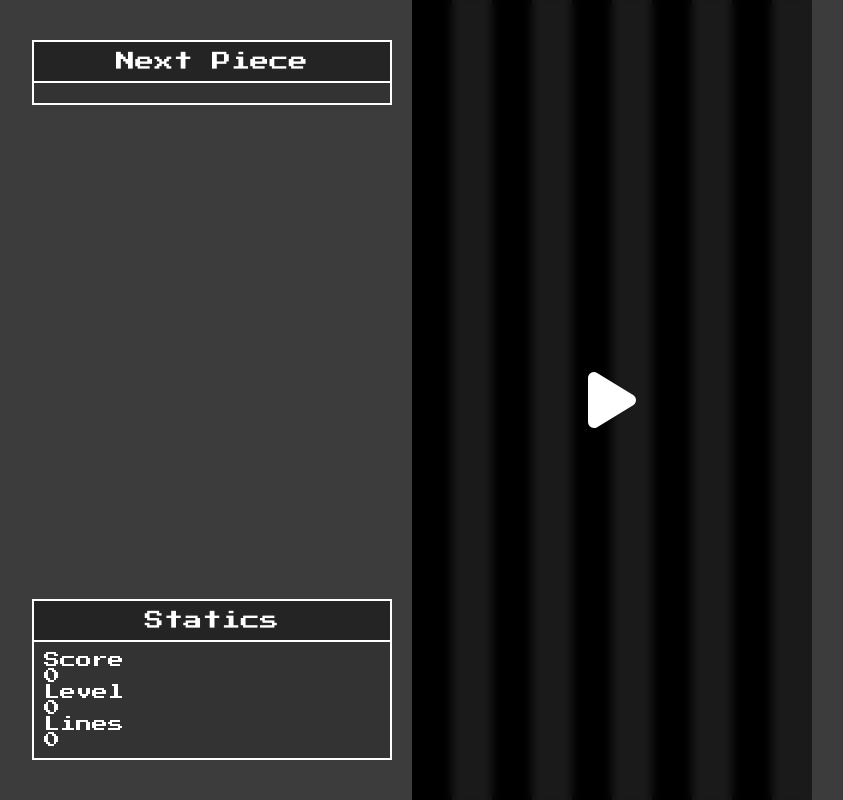
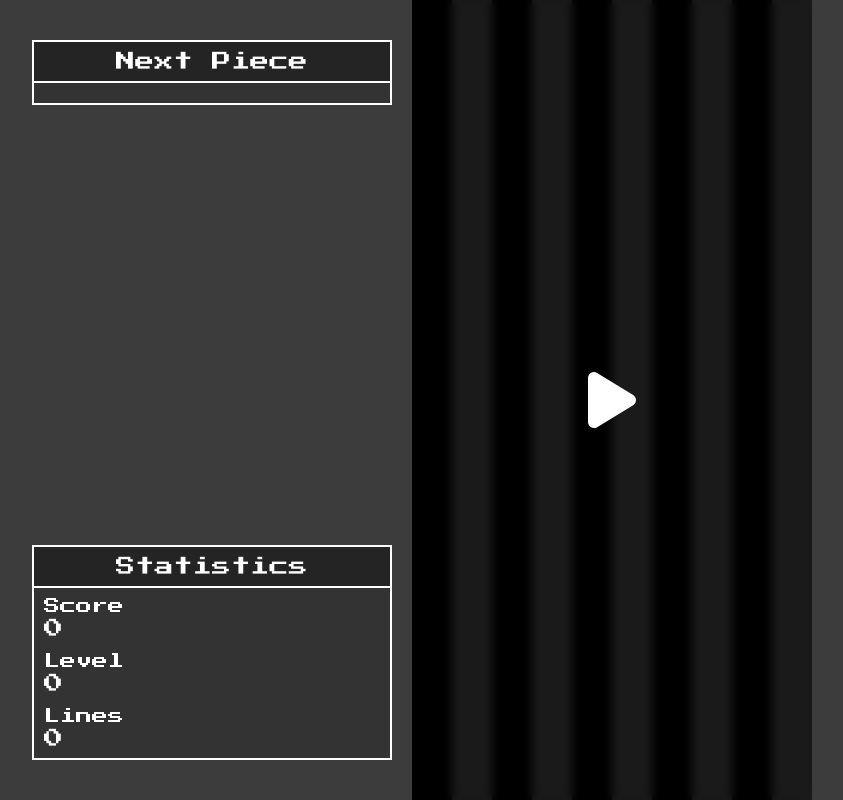
Before and after one commit to Giuseppe-Compagnone/tetris, a Next.js app: page / in a window 1280 px wide. Shown: the whole page, without its empty margins (28-871 px from the left). Built offline with nearby package versions, Linux system fonts and the light colour scheme.

Commit message:
Enhance styling for Statistics section; add margin and font size adjustments for sub-title and value

```diff
--- a/src/app/Pages.scss
+++ b/src/app/Pages.scss
@@ -21,6 +21,17 @@
       align-items: center;
       aspect-ratio: 1/2;
       height: 100%;
+
+      .sub-title {
+        &:not(:first-child) {
+          margin-top: 15px;
+        }
+      }
+
+      .value {
+        font-size: 1.2rem;
+        margin-top: 5px;
+      }
     }
   }
 }
--- a/src/app/page.tsx
+++ b/src/app/page.tsx
@@ -14,7 +14,7 @@ const HomePage = () => {
           <Box title="Next Piece">
             <div className=""></div>
           </Box>
-          <Box title="Statics">
+          <Box title="Statistics">
             <div className="sub-title">Score</div>
             <div className="value">{score}</div>
             <div className="sub-title">Level</div>
```
